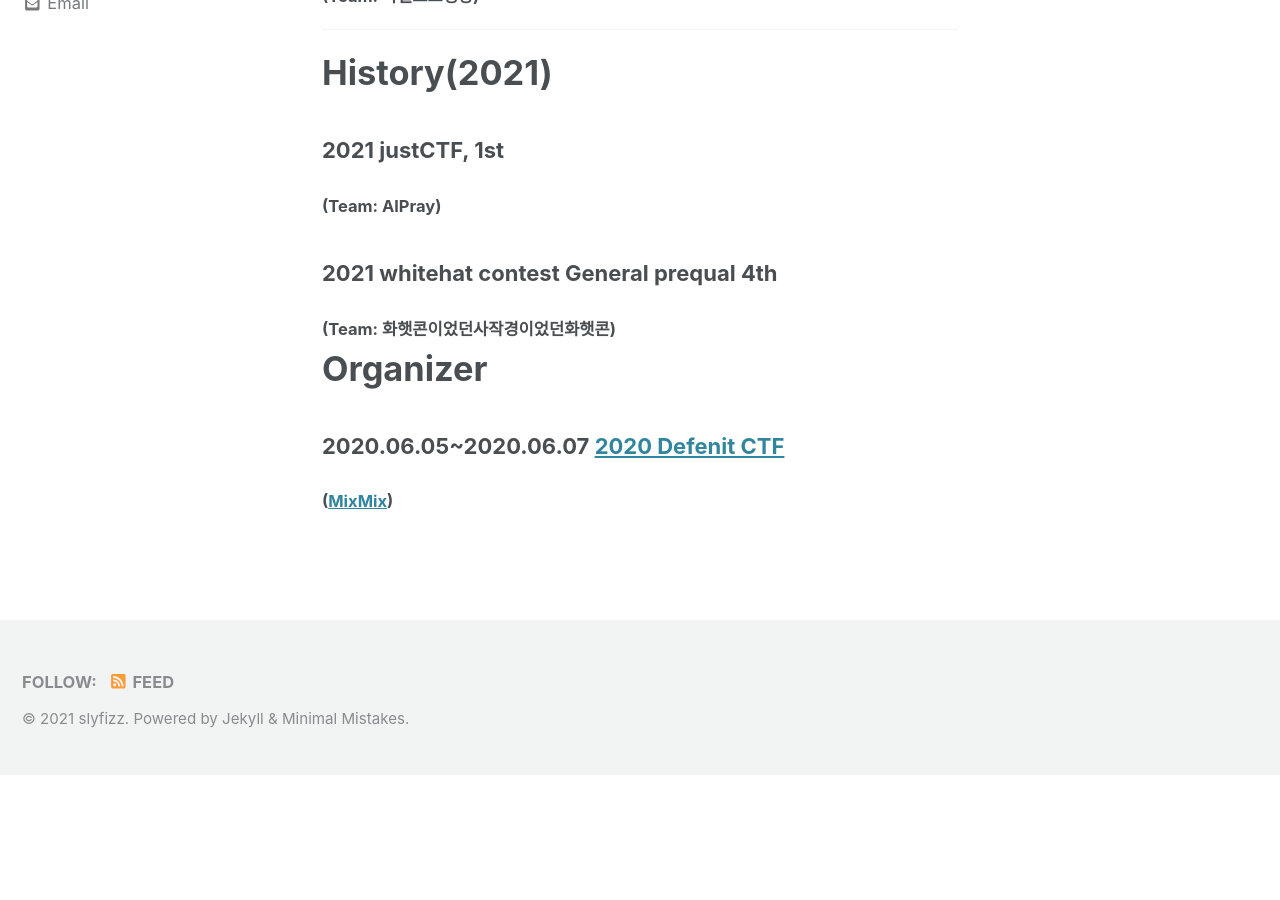
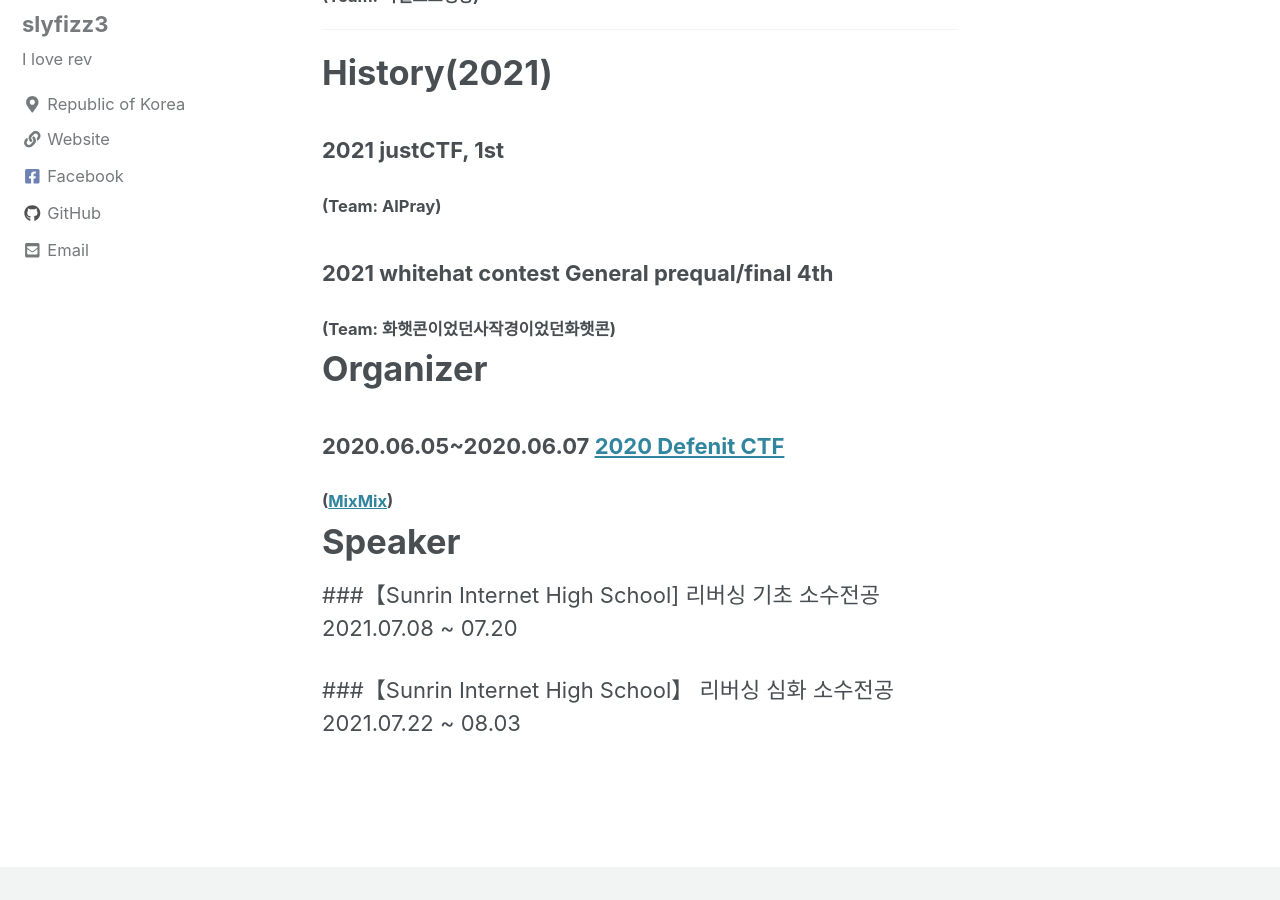
Before and after one commit to slyfizz3/slyfizz3.github.io, a Jekyll site: the page built from _pages/about.md, in a window 1280 px wide and 900 px high, scrolled down 3157 px. Built offline with Jekyll 4.4.1, drawn with Linux system fonts in a browser that asks for light colours; cached includes are drawn as plain includes; nearby versions of some CDN libraries; before the commit the page ends 3931 px from its top, so only the background shows below that.

Commit message:
Update about.md

```diff
--- a/_pages/about.md
+++ b/_pages/about.md
@@ -78,10 +78,20 @@ Nickname:slyfizz,rev4fun
 ### 2021 justCTF, 1st
 #### (Team: AlPray)
 
-### 2021 whitehat contest General prequal 4th
+### 2021 whitehat contest General prequal/final 4th
 #### (Team: 화햇콘이었던사작경이었던화햇콘)
 
 # Organizer
 
 ### 2020.06.05~2020.06.07 [2020 Defenit CTF](https://www.boannews.com/media/view.asp?idx=88856&page=1&kind=1)
 #### ([MixMix](https://github.com/slyfizz3/Make-challenges/tree/master/2020DefenitCTF))
+
+# Speaker
+
+###【Sunrin Internet High School]
+리버싱 기초 소수전공
+2021.07.08 ~ 07.20
+
+###【Sunrin Internet High School】
+리버싱 심화 소수전공
+2021.07.22 ~ 08.03
```
